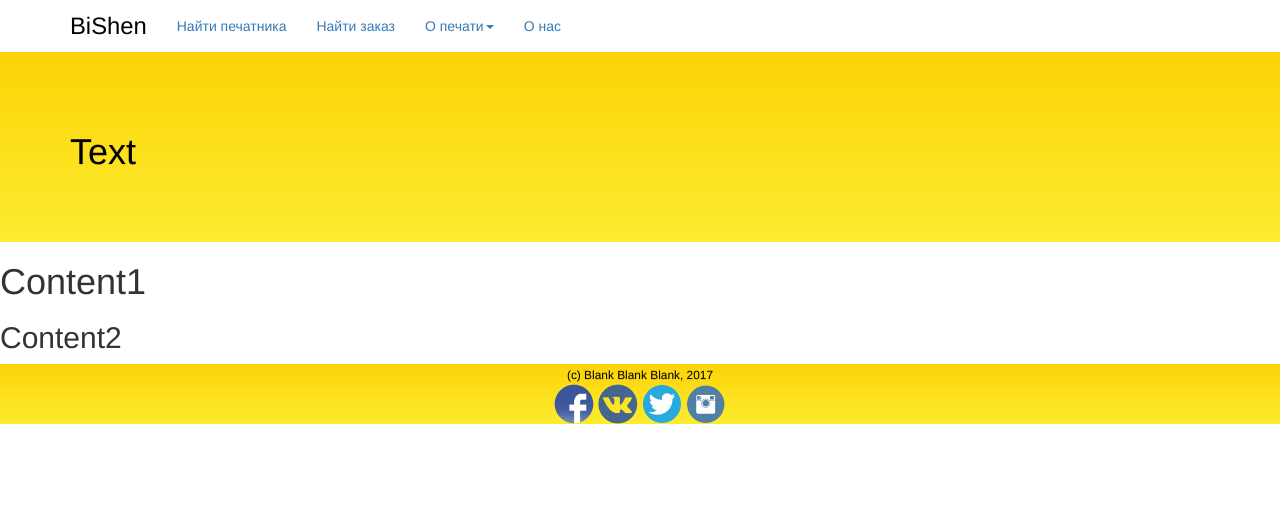
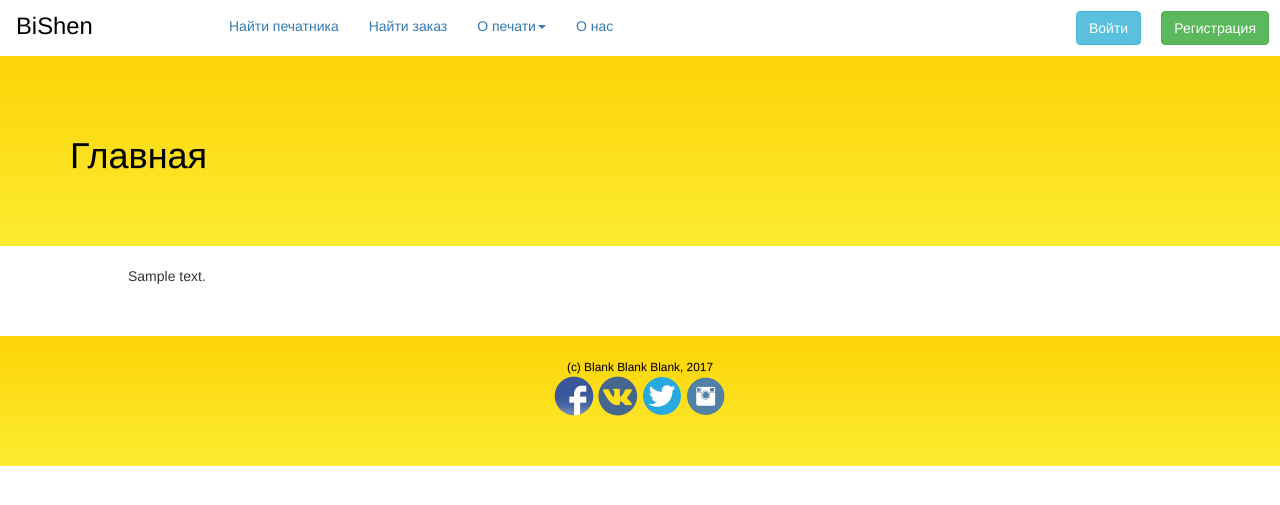
Before and after one commit to 0872114/steak, a Django app: page /main/ in a window 1280 px wide. Shown: the top 505 px of the page. Run offline with Django 3.2, Linux system fonts and the light colour scheme; tables that the repository leaves empty hold one stand-in row (values such as "Sample post"); parts of the project's set-up code (start-up, migrations or seed data) failed here and were passed over; some libraries are stand-ins or nearby versions.

Commit message:
Basic links and references.

```diff
--- a/content/admin.py
+++ b/content/admin.py
@@ -16,3 +16,6 @@ class EntryAdminForm(forms.ModelForm):
 
 class EntryAdmin(admin.ModelAdmin):
     form = EntryAdminForm
+
+
+admin.site.register(Entry, EntryAdmin)
--- a/content/models.py
+++ b/content/models.py
@@ -5,6 +5,23 @@ from django.db import models
 from django.utils.translation import ugettext_lazy as _
 from redactor.fields import RedactorField
 
+
+
 class Entry(models.Model):
-    title = models.CharField(max_length=250, verbose_name=u'Title')
-    short_text = RedactorField(verbose_name=u'Text')
+    POSSBILE_TITLES = (
+        (_(u'Главная'), 'Главная'),
+        (_(u'О нас'), 'О нас'),
+        (_(u'О печати 1'), 'О печати 1'),
+        (_(u'О печати 2'), 'О печати 2'),
+        (_(u'О печати 3'), 'О печати 3'),
+    )
+    title = models.CharField(choices=POSSBILE_TITLES, unique=True, max_length=50, blank=False)
+    short_text = RedactorField(verbose_name=u'Text', default="")
+
+
+    class Meta:
+        verbose_name = _(u'Редактор')
+        verbose_name_plural = _(u'Редактор')
+
+    def __unicode__(self):
+        return self.title
--- a/content/templates/content/main_page.html
+++ b/content/templates/content/main_page.html
@@ -1,14 +1,17 @@
 {% extends "base.html" %}
 
 {% block headtitle %}
-    Главная
+    {{ title }}
+{% endblock %}
+
+{% block headertext %}
+    <h1>{{ title }}</h1>
 {% endblock %}
 
 {% block content %}
-    <div>
-        <h1 class="main_page">Content1</h1>
-        <h2 class="main_page">Content2</h2>
+    <div class="editable">
 
+    {{ short_text | safe }}
 
 
     </div>
--- a/content/views.py
+++ b/content/views.py
@@ -1,16 +1,23 @@
+#! python
+# -- coding: utf-8 ---
+
+
 from django.shortcuts import render_to_response, redirect
+from models import Entry
 
-def main_page(request):
-    return render_to_response('content/main_page.html')
+def main_page(request, titles=u'Главная'):
+    contents = Entry.objects.get(title=titles).short_text
+    context = {'short_text' :  contents, 'title' : titles}
+    return render_to_response('content/main_page.html', context)
 
 def about(request):
-    return render_to_response('content/about.html')
+    return main_page(request, titles=u'О нас')
 
 def printing1(request):
-    return render_to_response('content/printing1.html')
+    return main_page(request, titles=u'О печати 1')
 
 def printing2(request):
-    return render_to_response('content/printing2.html')
+    return main_page(request, titles=u'О печати 2')
 
 def printing3(request):
-    return render_to_response('content/printing3.html')
+    return main_page(request, titles=u'О печати 3')
--- a/grill/settings.py
+++ b/grill/settings.py
@@ -149,4 +149,3 @@ STATIC_URL = '/static/'
 # WYSIWIG django-redactor options
 
 REDACTOR_OPTIONS = {'lang': 'ru'}
-REDACTOR_UPLOAD = {'uploads/'}
--- a/static/css/bishen.css
+++ b/static/css/bishen.css
@@ -62,15 +62,19 @@
 	width: 40px;
 }
 
-nav ul {
+ul.nav {
 	display: block;
 	float: right;
 	list-style: none;
 	box-sizing: border-box;
+	margin-right: 15px;
+
 }
 
 #socialm img {
 	width: 40px;
+	vertical-align: bottom;
+
 }
 
 .icon-bar {
@@ -85,6 +89,8 @@ nav ul {
 
 #footer {
 	clear: both;
+	padding-top: 20px;
+	padding-bottom: 50px;
 }
 
 .modal-title {
@@ -95,3 +101,24 @@ nav ul {
 .modal-header span {
 	float: left;
 }
+
+.links:hover {
+	text-decoration: none;
+
+}
+
+
+.reg-btn {
+	float: right;
+	margin: 10px;
+	display: inline;
+}
+
+/* EDITABLE THINGS STARTS HERE */
+
+.editable {
+	margin: 10px;
+	margin-left: 10%;
+	margin-bottom: 50px;
+	margin-top: 20px;
+}
--- a/templates/base.html
+++ b/templates/base.html
@@ -18,8 +18,8 @@
 <body>
 	{% block navmenu %}
         <header class="navbar navbar-static-top bs-docs-nav" id="top" role="banner">
-            <div class="container">
-                <div class="navbar-header">
+            <div class="container-fluid row">
+                <div class="navbar-header col-sm-2">
                     <button class="navbar-toggle" type="button" data-toggle="collapse"
                      data-target=".bs-navbar-collapse">
                         <span class="sr-only">Toggle navigation</span>
@@ -30,7 +30,7 @@
                     <a href="{% url 'main_page' %}" class="navbar-brand">BiShen</a>
                 </div>
 
-                <nav class="collapse navbar-collapse bs-navbar-collapse collapse in" role="navigation">
+                <nav class="col-sm-12 collapse navbar-collapse bs-navbar-collapse collapse in" role="navigation">
                     <ul class="nav navbar-nav">
                         <li><a href="../">Найти печатника</a></li>
                         <li><a href="{% url 'b2c' %}">Найти заказ</a></li>
@@ -45,6 +45,14 @@
                         <li><a href="{% url 'about' %}">О нас</a></li>
                 </ul>
                 </nav>
+
+                <div class="col-sm-offset-2">
+
+                <a type="button" class="btn btn-success reg-btn" href="{% url 'register' %}">Регистрация</a>
+                <a type="button" class="btn btn-info reg-btn" href="{% url 'login' %}">Войти</a>
+
+                </div>
+
             </div>
         </header>
       {% endblock %}
@@ -53,7 +61,13 @@
 
           <div class="bs-docs-header" id="content">
             <div class="container">
+
+                {% block headertext %}
+
                 <h1>Text</h1>
+
+                {% endblock %}
+
             </div>
           </div>
 
@@ -69,14 +83,21 @@
 		<small> (c) Blank Blank Blank, 2017 </small>
 
         <div id="socialm">
-				<a href="blank.html" title="blank.html">
+				<a href="blank.html" title="blank.html" class="links">
 					<img src="{% static "images/fb.png" %}" alt="Facebook">
-				<a href="blank.html" title="blank.html">
+                </a>
+
+				<a href="blank.html" title="blank.html" class="links">
 					<img src="{% static "images/vk.png" %}" alt="VK" class="img-circle">
-				<a href="blank.html" title="blank.html">
+                </a>
+
+				<a href="blank.html" title="blank.html" class="links">
 					<img src="{% static "images/tw.png" %}" alt="Twitter" class="img-circle">
-				<a href="blank.html" title="blank.html">
+                </a>
+
+				<a href="blank.html" title="blank.html" class="links">
 					<img src="{% static "images/inst.png" %}" alt="Instagram" class="img-circle">
+                </a>
         </div> <!--sidebar -->
 
 	</div>
```
Also changed, not shown: content/templates/content/about.html (deleted, +0 -15 lines), content/templates/content/printing1.html (deleted, +0 -15 lines), content/templates/content/printing2.html (deleted, +0 -14 lines), content/templates/content/printing3.html (deleted, +0 -15 lines).
